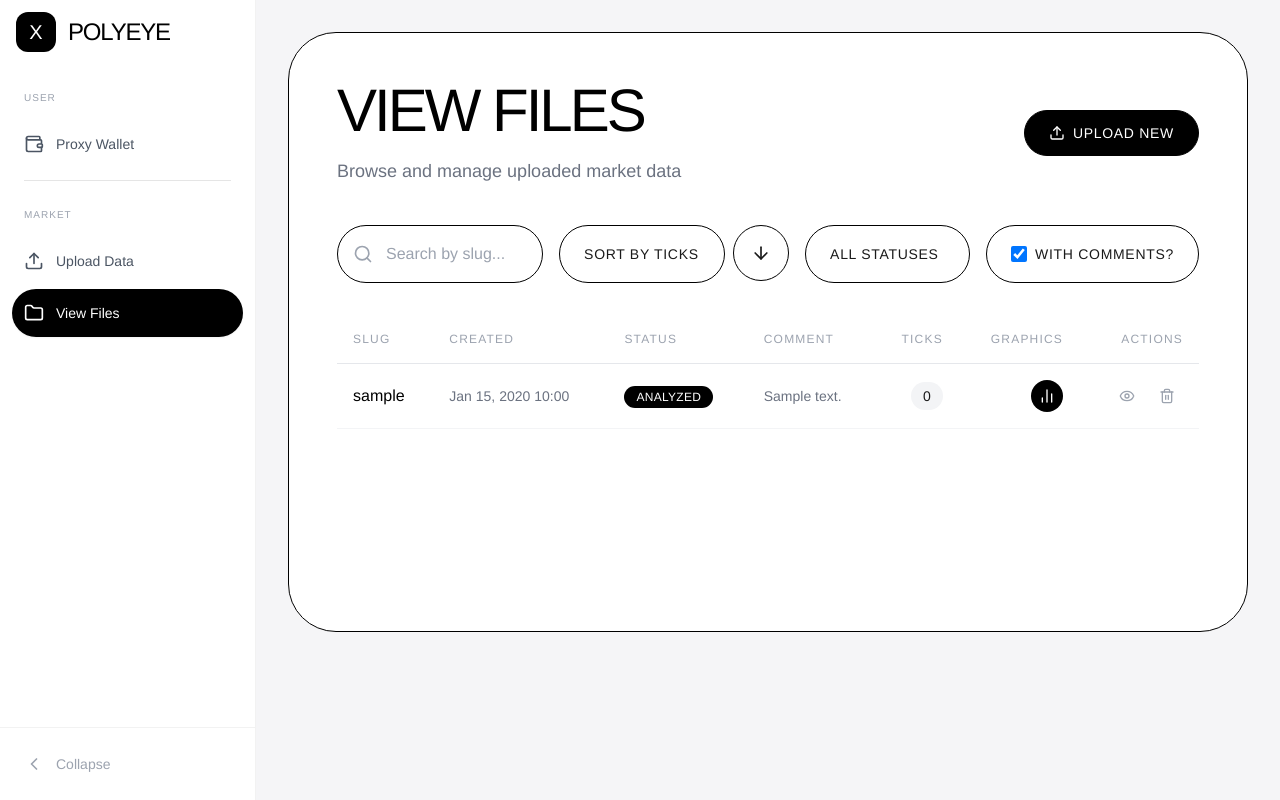
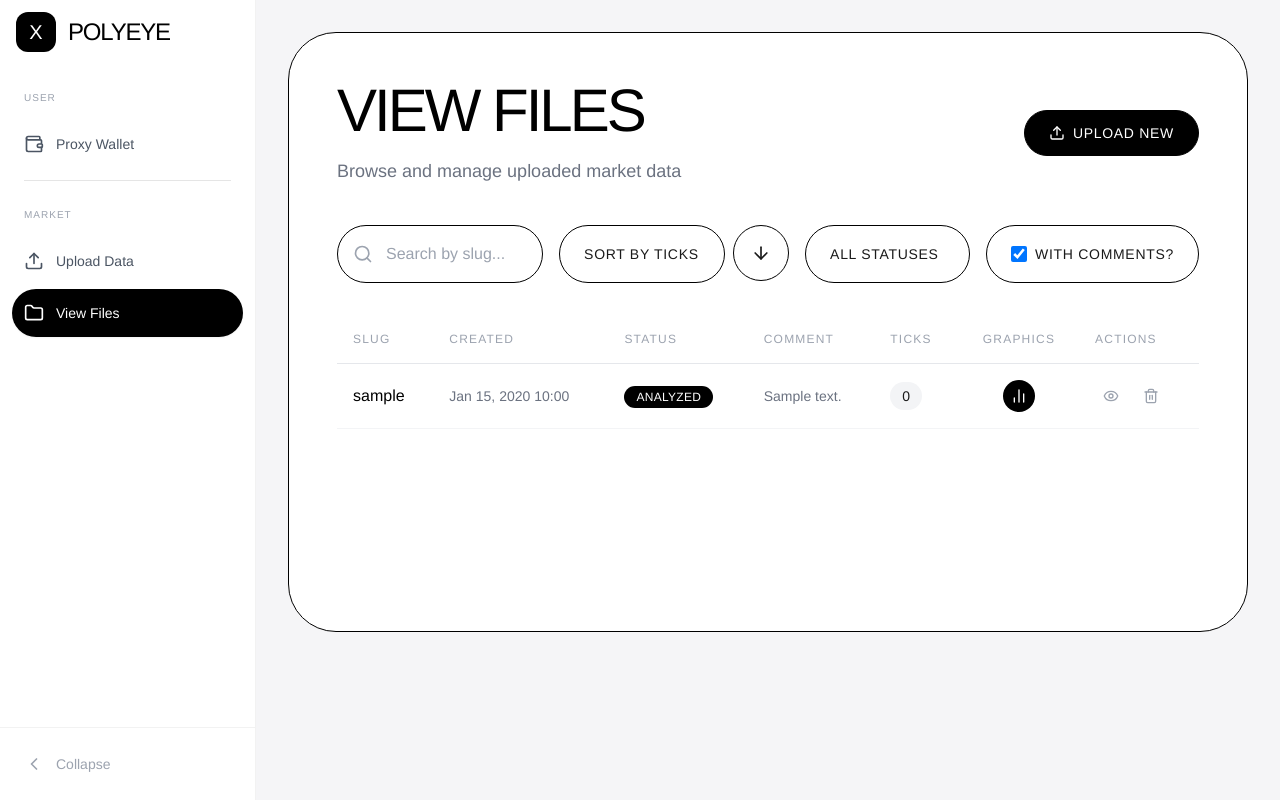
Before and after one commit to MarselNet86/poly_eye, a Django app: page /market/files/ in a window 1280 px wide. Run offline with Django 5.2, Linux system fonts and the light colour scheme; tables that the repository leaves empty hold one stand-in row (values such as "Sample post"); data that the repository does not hold is empty; some libraries are stand-ins or nearby versions.

```diff
--- a/market/templates/market/partials/files_table.html
+++ b/market/templates/market/partials/files_table.html
@@ -7,10 +7,10 @@
                 <th class="text-left py-4 px-4 text-xs font-light uppercase tracking-widest text-gray-400">Created</th>
                 <th class="text-left py-4 px-4 text-xs font-light uppercase tracking-widest text-gray-400">Status</th>
                 <th class="text-left py-4 px-4 text-xs font-light uppercase tracking-widest text-gray-400">Comment</th>
-                <th class="text-right py-4 px-4 text-xs font-light uppercase tracking-widest text-gray-400">Ticks</th>
-                <th class="text-right py-4 px-4 text-xs font-light uppercase tracking-widest text-gray-400">Graphics
+                <th class="text-left py-4 px-4 text-xs font-light uppercase tracking-widest text-gray-400">Ticks</th>
+                <th class="text-center py-4 px-4 text-xs font-light uppercase tracking-widest text-gray-400">Graphics
                 </th>
-                <th class="text-right py-4 px-4 text-xs font-light uppercase tracking-widest text-gray-400">Actions</th>
+                <th class="text-left py-4 px-4 text-xs font-light uppercase tracking-widest text-gray-400">Actions</th>
             </tr>
         </thead>
         <tbody>
@@ -39,20 +39,20 @@
                 <td class="py-4 px-4 text-sm text-gray-500 max-w-[200px] truncate" title="{{ market.comment }}">
                     {{ market.comment|default:"-" }}
                 </td>
-                <td class="py-4 px-4 text-right">
+                <td class="py-4 px-4 text-left">
                     <span class="inline-flex items-center px-3 py-1 rounded-full bg-gray-100 text-sm font-light">
                         {{ market.tick_count|default:0 }}
                     </span>
                 </td>
-                <td class="py-4 px-4 text-right">
+                <td class="py-4 px-4 text-center">
                     <a href="{% url 'market:file_detail' market.slug %}" target="_blank"
                         class="inline-flex items-center justify-center w-8 h-8 rounded-full bg-black text-white hover:opacity-80 transition-opacity"
                         title="Open Graphics">
                         <i data-lucide="bar-chart-2" class="w-4 h-4"></i>
                     </a>
                 </td>
-                <td class="py-4 px-4 text-right">
-                    <div class="flex items-center justify-end gap-2">
+                <td class="py-4 px-4 text-left">
+                    <div class="flex items-center justify-start gap-2">
                         <a href="{% url 'market:file_detail' market.slug %}" class="w-8 h-8 rounded-full flex items-center justify-center text-gray-400
                                   hover:bg-gray-100 hover:text-black transition-colors" title="View Details">
                             <i data-lucide="eye" class="w-4 h-4"></i>
```
